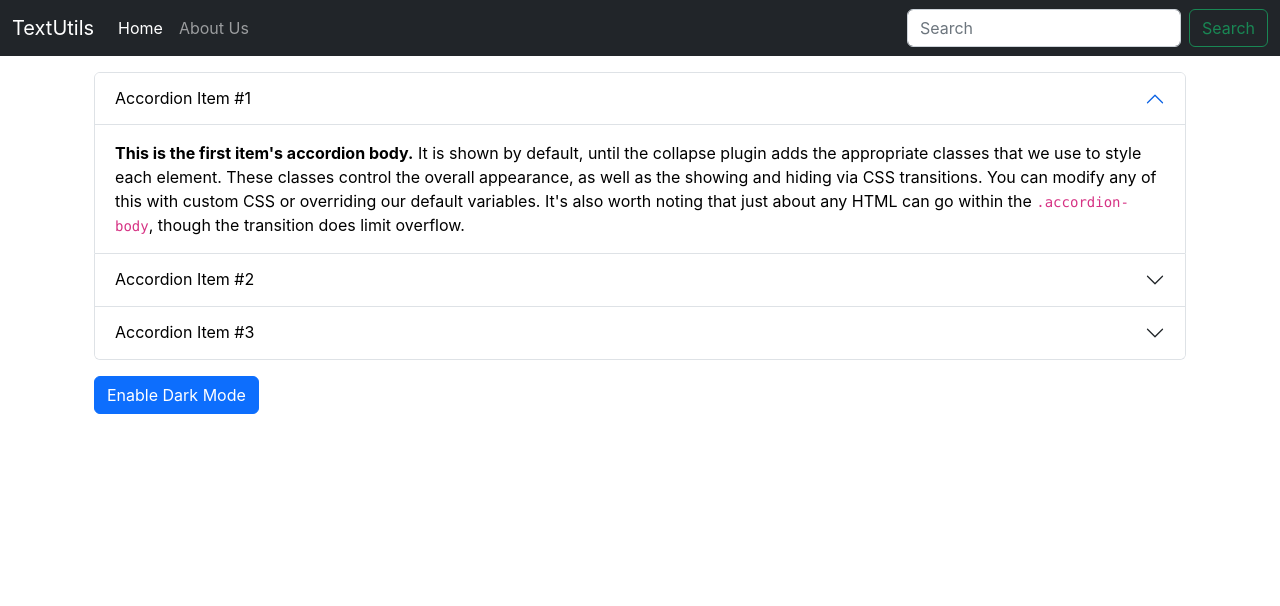
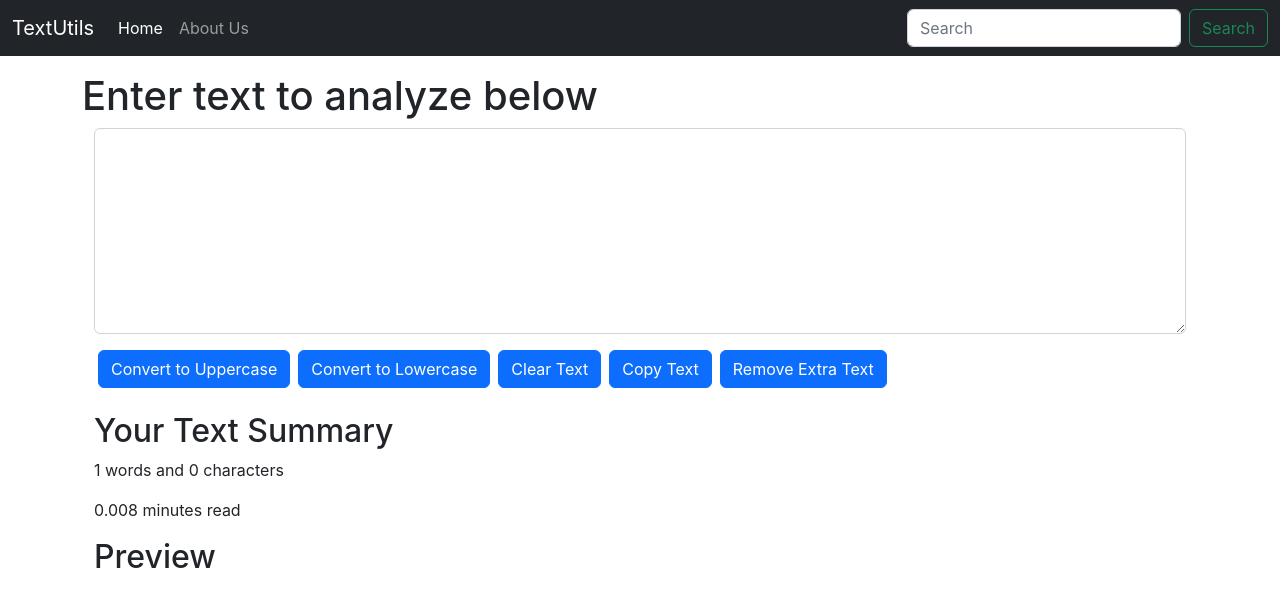
Before and after one commit to bishwaarun/textutility-react, a React (Create React App) app: page / in a window 1280 px wide. Shown: the top 606 px of the page. Built offline with nearby package versions, Linux system fonts and the light colour scheme.

Commit message:
Added more button Copy, remove extra space with logics

```diff
--- a/src/App.js
+++ b/src/App.js
@@ -1,15 +1,15 @@
 import './App.css';
 import Navbar from './components/Navbar'
-// import TextForm from './components/TextForm'
-import About from './components/About'
+import TextForm from './components/TextForm'
+// import About from './components/About'
 function App() {
   return (
     <>
       <Navbar title="TextUtils" />
 
       <div className="container my-3">
-        {/* <TextForm heading="Enter text to analyze below" /> */}
-        <About/>
+        <TextForm heading="Enter text to analyze below" />
+        {/* <About/> */}
       </div>
     </>
 
--- a/src/components/TextForm.js
+++ b/src/components/TextForm.js
@@ -17,6 +17,17 @@ export default function TextForm(props) {
         setText('');
     }
 
+    let handleCopyClick = () => {
+        var text = document.getElementById("myBox");
+        text.select();
+        navigator.clipboard.writeText(text.value);
+    }
+
+    let handleExtraSpaceClick = () => {
+        var newText =text.split(/[ ]+/);
+        setText(newText.join(" "))
+    }
+
     let handleOnChange = (event) => {
         //  console.log("On Change");
         setText(event.target.value);
@@ -34,8 +45,10 @@ export default function TextForm(props) {
                 <button type="button" className="btn btn-primary mx-1" onClick={handleUpClick}>Convert to Uppercase</button>
                 <button type="button" className="btn btn-primary mx-1" onClick={handleLoClick}>Convert to Lowercase</button>
                 <button type="button" className="btn btn-primary mx-1" onClick={handleClearClick}>Clear Text</button>
+                <button type="button" className="btn btn-primary mx-1" onClick={handleCopyClick}>Copy Text</button>
+                <button type="button" className="btn btn-primary mx-1" onClick={handleExtraSpaceClick}>Remove Extra Text</button>
             </div>
-            <div className="container">
+            <div className="container my-4">
                 <h2>Your Text Summary</h2>
                 <p>{text.split(' ').length} words and {text.length} characters </p>
                 <p>{text.split(' ').length * 0.008} minutes read</p>
```
